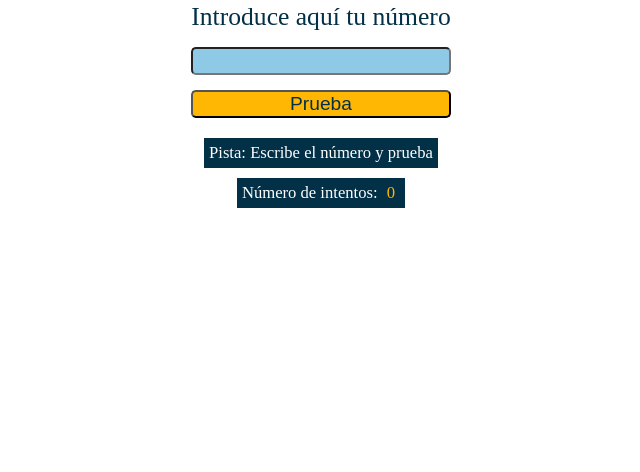
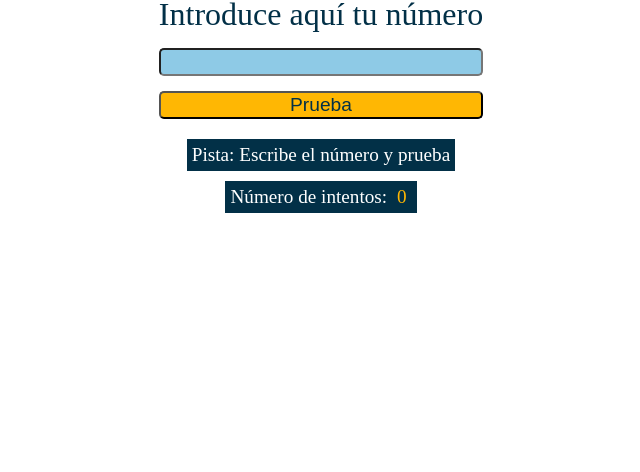
Before and after one commit to Adalab/modulo-2-evaluacion-intermedia-NadiaMonzon, a plain HTML site: page index.html in a window 1280 px wide. Shown: the part 328-800 px from the top of the page, without its empty margins (319-959 px from the left). Drawn offline with Linux system fonts and the light colour scheme.

Commit message:
Add mediaqueries

```diff
--- a/css/main.css
+++ b/css/main.css
@@ -5,7 +5,7 @@
 
 .title {
     color: #023047;
-    font-size: 4vw;
+    font-size: 30px
 }
 
 .main {
@@ -24,11 +24,11 @@
 
 .input-text {
     color: #023047;
-    font-size: 2vw;
+    font-size: 20px
 }
 
 .input {
-    font-size: 1.5vw;
+    font-size: 13px;
     display: flex;
     align-items: center;
     background-color: #8ECAE6;
@@ -38,7 +38,7 @@
 .button {
     background-color: #FFB703;
     border-radius: 5px;
-    font-size: 1.5vw;
+    font-size: 13px;
 }
 
 .button:hover {
@@ -53,7 +53,7 @@
 .hint {
     padding: 5px;
     align-self: center;
-    font-size: 1.3vw;
+    font-size: 13px;
     background-color: #023047;
     color: white;
 }
@@ -63,10 +63,35 @@
     align-self: center;
     background-color: #023047;
     color: white;
-    font-size: 1.3vw;
-
+    font-size: 13px
 }
 
 .num {
     color: #FFB703;
 }
+
+@media all and (min-width: 768px) {
+    .title {
+        font-size: 4vw;
+    }
+
+    .input-text {
+        font-size: 2.5vw;
+    }
+
+    .input {
+        font-size: 1.5vw;
+    }
+
+    .button {
+        font-size: 1.5vw;
+    }
+
+    .hint {
+        font-size: 1.5vw;
+    }
+
+    .try {
+        font-size: 1.5vw;
+    }
+}
```
